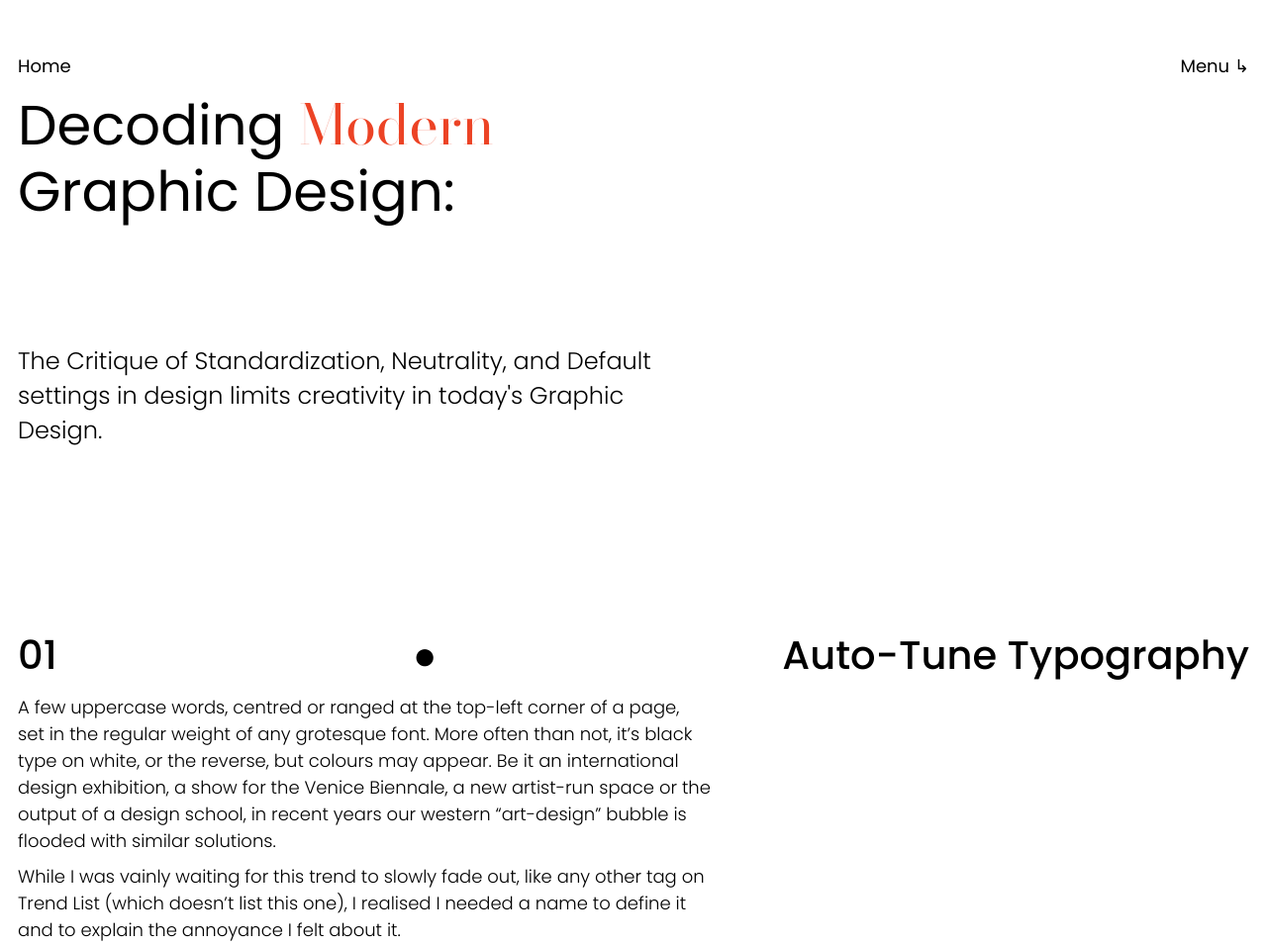
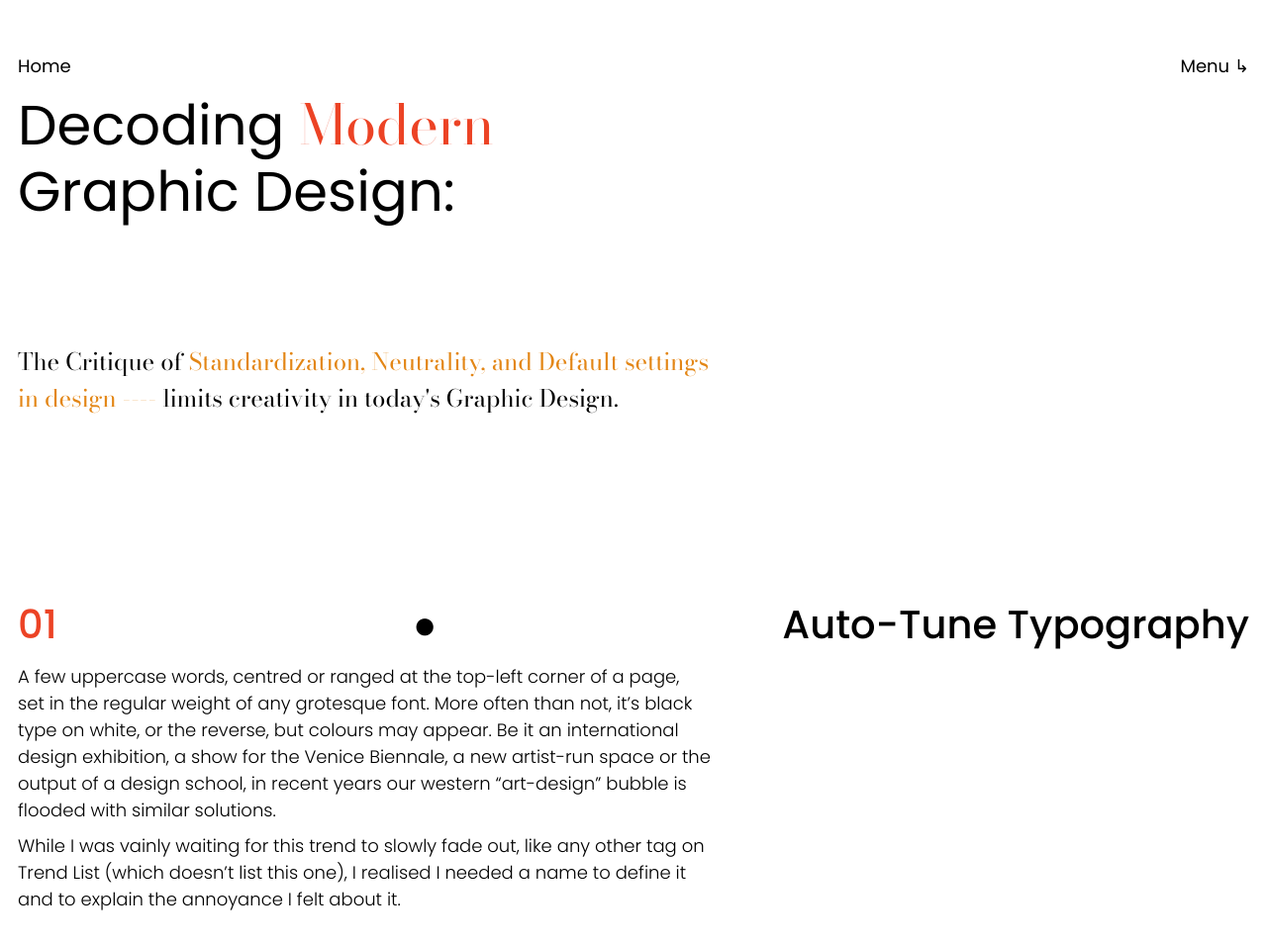
Before and after one commit to opalnattakitta/binding, a plain HTML site: page index.html in a window 1280 px wide. Shown: the top 956 px of the page at 99% size. Drawn offline with nearby package versions, Linux system fonts and the light colour scheme; a web font is replaced by a local one.

Commit message:
Direction 03 styling blockquote

```diff
--- a/assets/direction-3.css
+++ b/assets/direction-3.css
@@ -5,8 +5,18 @@
 }
 
 .first-paragraph{
-	font-size: 1.2rem;
+	font-family: "Bodoni Moda", serif;
+	font-weight: 300;
+	font-size: 1.3rem;
 	margin-bottom: 160px;
+}
+
+.brown{
+	color: rgb(227, 134, 21);
+}
+
+.em{
+	font-weight: 500;
 }
 
 section:nth-child{
@@ -23,10 +33,13 @@ li:nth-child(4){
 	background-color: white;
 }
 
-
 li:nth-child(6){
 	padding-left: 10px;
 	background-color: white;
+}
+
+ol li:nth-child(1) {
+	color: rgb(236, 67, 37);
 }
 
 ol:nth-child() { justify-content: start; }
--- a/index.html
+++ b/index.html
@@ -55,7 +55,8 @@
 					<span class="title-move3">Design:</span>
 				</div>
 			</h1>
-			<p class="first-paragraph">The Critique of <span class="highlight-black">Standardization, Neutrality, and Default settings in design</span> limits creativity in today's Graphic Design.</p>
+			<!-- <p class="first-paragraph">The Critique of <span class="highlight-black">Standardization, Neutrality, and Default settings in design</span> limits creativity in today's Graphic Design.</p> -->
+			<p class="first-paragraph">The Critique of <span class="brown">Standardization, Neutrality, and Default settings in design ---- </span> limits creativity in today's Graphic Design.</p>
 			<div>
 			<p class="star">*</p>
 			<p class="circle">●</p>
```
